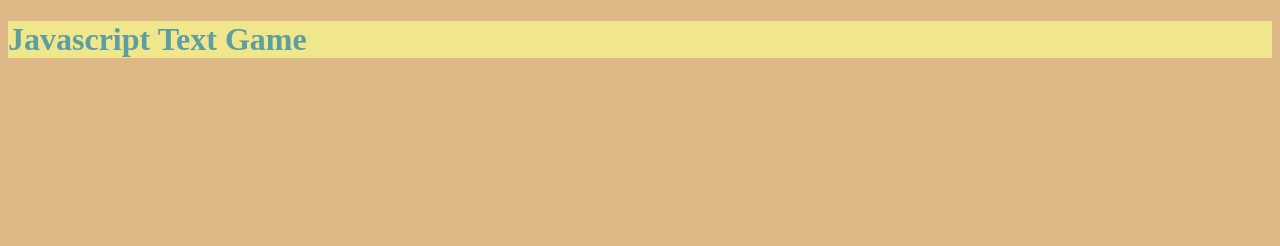
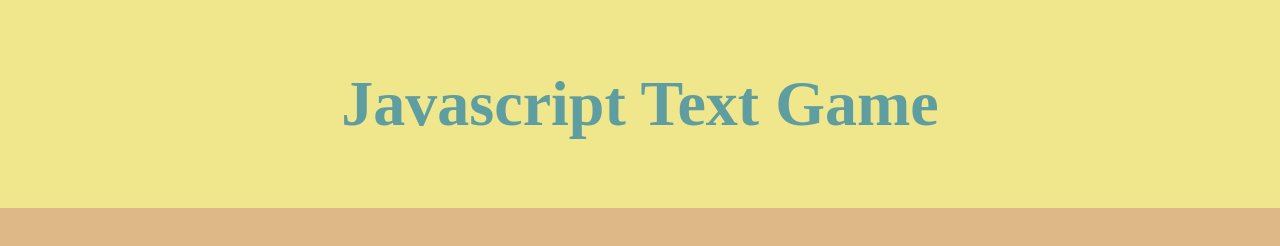
Before and after one commit to idacarlin95/js-text-game, a plain HTML site: page index.html in a window 1280 px wide. Drawn offline with Linux system fonts and the light colour scheme.

Commit message:
Changed font size and padding to header

```diff
--- a/styles/textgame.css
+++ b/styles/textgame.css
@@ -9,12 +9,16 @@ html {
 body {
     background-color: burlywood;
     min-height: 100%;
+    margin: 0;
 }
 
 .header {
     background-color: khaki;
+    padding: 24px;
 }
 
 .header__page-title {
     color: cadetblue;
+    font-size: 4rem;
+    text-align: center;
 }
```
